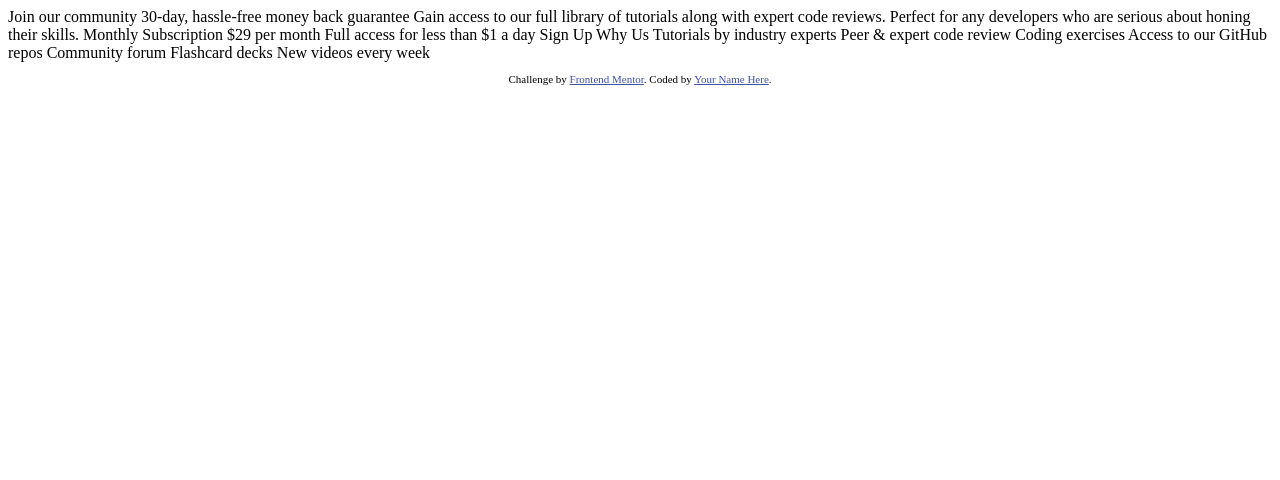
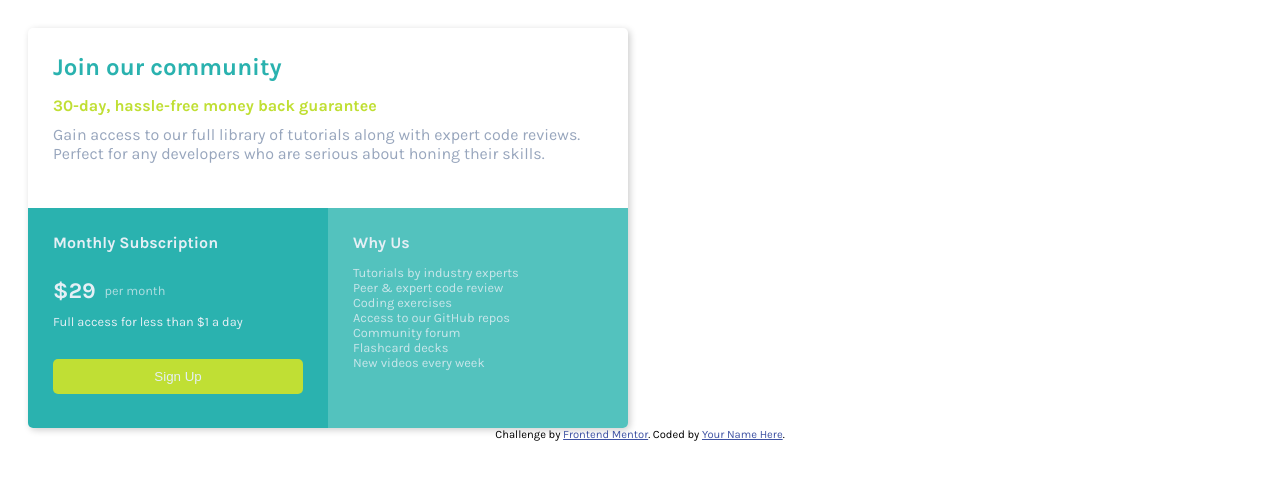
Before and after one commit to Alex-Winner/single-price-grid-component-challenge, a plain HTML site: page index.html in a window 1280 px wide. Drawn offline with Linux system fonts and the light colour scheme.

Commit message:
basic design

```diff
--- a/index.html
+++ b/index.html
@@ -1,44 +1,55 @@
 <!DOCTYPE html>
 <html lang="en">
+
 <head>
   <meta charset="UTF-8">
-  <meta name="viewport" content="width=device-width, initial-scale=1.0"> <!-- displays site properly based on user's device -->
+  <meta name="viewport" content="width=device-width, initial-scale=1.0">
+  <!-- displays site properly based on user's device -->
 
   <link rel="icon" type="image/png" sizes="32x32" href="./images/favicon-32x32.png">
 
   <title>Frontend Mentor | Single Price Grid Component</title>
 
-  <!-- Feel free to remove these styles or customise in your own stylesheet 👍 -->
-  <style>
-    .attribution { font-size: 11px; text-align: center; }
-    .attribution a { color: hsl(228, 45%, 44%); }
-  </style>
+  <link rel="preconnect" href="https://fonts.googleapis.com">
+  <link rel="preconnect" href="https://fonts.gstatic.com" crossorigin>
+  <link href="https://fonts.googleapis.com/css2?family=Gloria+Hallelujah&family=Karla:wght@400;700&display=swap" rel="stylesheet">
+  <link rel="stylesheet" href="styles.css" />
 </head>
 <body>
-  Join our community
-
-  30-day, hassle-free money back guarantee
-
-  Gain access to our full library of tutorials along with expert code reviews.
-  Perfect for any developers who are serious about honing their skills.
-
-  Monthly Subscription
-
-  &dollar;29 per month
-
-  Full access for less than &dollar;1 a day
-
-  Sign Up
-
-  Why Us
-
-  Tutorials by industry experts
-  Peer &amp; expert code review
-  Coding exercises
-  Access to our GitHub repos
-  Community forum
-  Flashcard decks
-  New videos every week
+  <div id="card">
+    <div id="top-section">
+    <h2>Join our community</h2>
+    <h4>30-day, hassle-free money back guarantee</h4>
+    <p>
+      Gain access to our full library of tutorials along with expert code reviews.
+      Perfect for any developers who are serious about honing their skills.
+    </p>
+    </div>
+    <div id="bottom-section">
+      <div id="bottom-left-section">
+        <h4>Monthly Subscription</h4>
+        <div id="price-container">
+          <div id="price">&dollar;29</div>
+          <div id="price-frequency">per month</div>
+        </div>
+        <p>
+          Full access for less than &dollar;1 a day
+        </p>
+        <button onclick="alertUser()">Sign Up</button>
+      </div><div id="bottom-right-section">
+        <h4>Why Us</h4>
+        <ul>
+          <li>Tutorials by industry experts</li>
+          <li>Peer &amp; expert code review</li>
+          <li>Coding exercises</li>
+          <li>Access to our GitHub repos</li>
+          <li>Community forum</li>
+          <li>Flashcard decks</li>
+          <li>New videos every week</li>
+        </ul>
+      </div>
+    </div>
+  </div>
 
   <footer>
     <p class="attribution">
@@ -46,5 +57,7 @@
       Coded by <a href="#">Your Name Here</a>.
     </p>
   </footer>
+  <script src="scripts.js"></script>
 </body>
+
 </html>
--- /dev/null
+++ b/scripts.js
@@ -0,0 +1,3 @@
+function alertUser() {
+    alert('click!!');
+}
--- /dev/null
+++ b/styles.css
@@ -0,0 +1,135 @@
+html {
+    box-sizing: border-box;
+    font-family: 'Karla', sans-serif;
+    font-weight: 400;
+    font-size: 16px;
+    /*font-family: 'Gloria Hallelujah', cursive;*/
+}
+
+body {
+    padding: 20px;
+}
+
+h2, h4, p {
+    margin: 0;
+}
+*, *:before, *:after {
+    box-sizing: inherit;
+}
+
+#card {
+    width: 600px;
+    height: 400px;
+    box-shadow: 2px 2px 7px rgba(0, 0, 0, 0.2);
+    border-radius: 5px;
+    overflow: hidden;
+}
+
+#top-section {
+    width: 100%;
+    height: 45%;
+    padding: 25px;
+}
+
+#bottom-section {
+    width: 100%;
+    height: 55%;
+    color: #e5eff5;
+}
+
+#bottom-left-section {
+    display: inline-block;
+    vertical-align: top;
+    width: 50%;
+    height: 100%;
+    background-color: #2ab2af;
+    padding: 25px;
+}
+
+#bottom-right-section {
+    display: inline-block;
+    width: 50%;
+    height: 100%;
+    background-color: #53c2be;
+    padding: 25px;
+}
+
+#top-section h2 {
+    color: #2ab2af;
+    margin-bottom: 15px;
+}
+
+#top-section p {
+    color: #98a6bd;
+}
+
+#top-section h4 {
+    color: #c0df34;
+    margin-bottom: 10px;
+}
+
+#bottom-left-section h4 {
+    margin-bottom: 25px;
+}
+
+#bottom-left-section p {
+    font-size: 0.8rem;
+    margin-bottom: 30px;
+}
+
+#price-container {
+    margin-bottom: 10px;
+}
+
+#price{
+    font-weight: 700;
+    font-size: 1.4rem;
+}
+
+#price-frequency{
+    position: relative;
+    top: -3px;
+    font-size: 0.8rem;
+    opacity: 0.7;
+    margin-left: 5px;
+}
+
+#price, #price-frequency{
+    display: inline-block;
+}
+
+#bottom-right-section ul{
+    padding: 0;
+    list-style: none;
+    font-size: 0.8rem;
+    opacity: 0.8;
+}
+
+
+button {
+    color: #e5eff5;
+    background-color: #c0df34;
+    border: none;
+    padding: 10px;
+    width: 100%;
+    border-radius: 5px;
+}
+
+button:hover {
+    cursor: pointer;
+    background-color: #7D9121;
+    transform: scale(1.05);
+}
+
+
+/* -------------------
+    Attribution
+------------------- */
+.attribution {
+    font-size: 0.7rem;
+    text-align: center;
+  }
+
+.attribution a {
+  color: hsl(228, 45%, 44%);
+}
```
Also changed, not shown: 1 other file.
